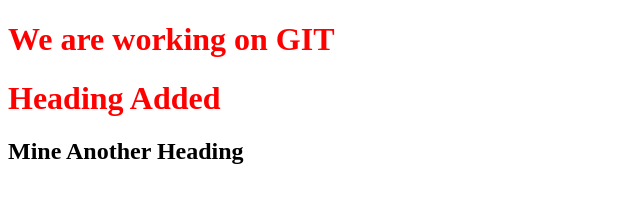
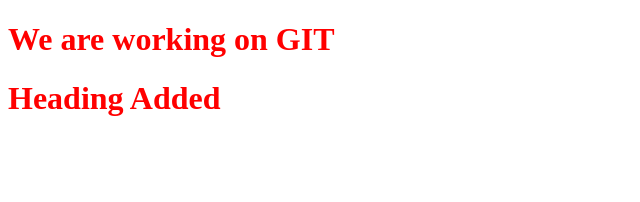
Before and after one commit to MuqeemNasir/git-install, a plain HTML site: page index.html in a window 1280 px wide. Shown: the whole page, without its empty margins (0-640 px from the left). Drawn offline with Linux system fonts and the light colour scheme.

Commit message:
Revert "changes done in index.html"

```diff
--- a/index.html
+++ b/index.html
@@ -11,8 +11,6 @@
 
     <h1>Heading Added</h1>
 
-    <h2>Mine Another Heading</h2>
-
     <script src="script.js"></script>
 </body>
 </html>
```
